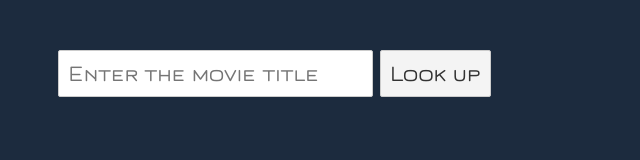
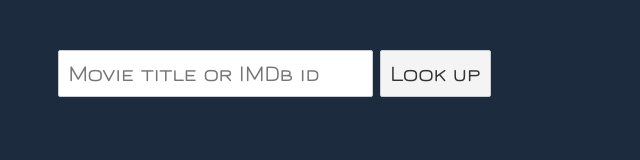
Before and after one commit to koffeinfrei/should-i-watch-this, a Svelte app: page / in a window 1280 px wide. Shown: the top 160 px of the page, without its empty margins (232-872 px from the left). Built offline with nearby package versions, Linux system fonts and the light colour scheme.

Commit message:
searching by imdb id is now possible too

```diff
--- a/src/App.svelte
+++ b/src/App.svelte
@@ -69,7 +69,7 @@
 
 <main>
   <section class="box padded">
-    <input bind:value={title} on:keyup={handleKeyup} placeholder="Enter the movie title">
+    <input bind:value={title} on:keyup={handleKeyup} placeholder="Movie title or IMDb id">
     <button on:click={handleClick}>Look up</button>
   </section>
 
```
